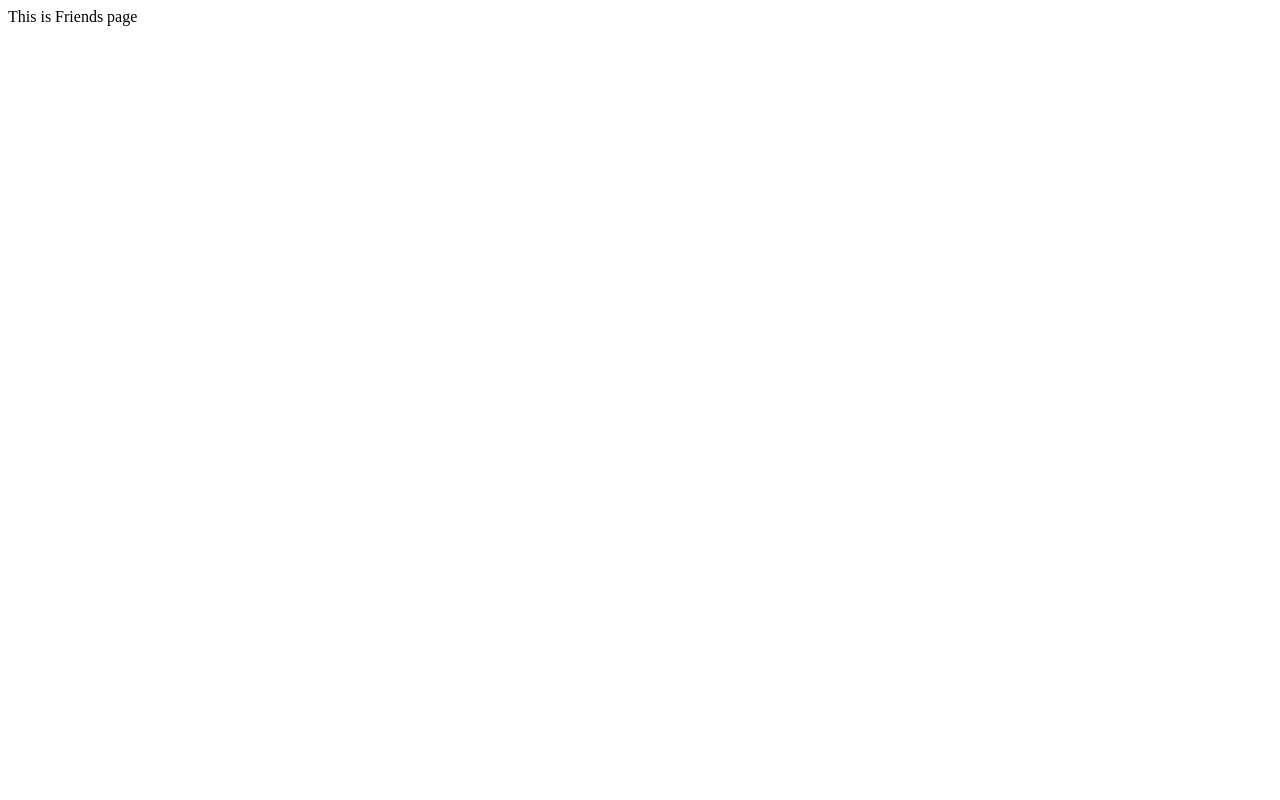
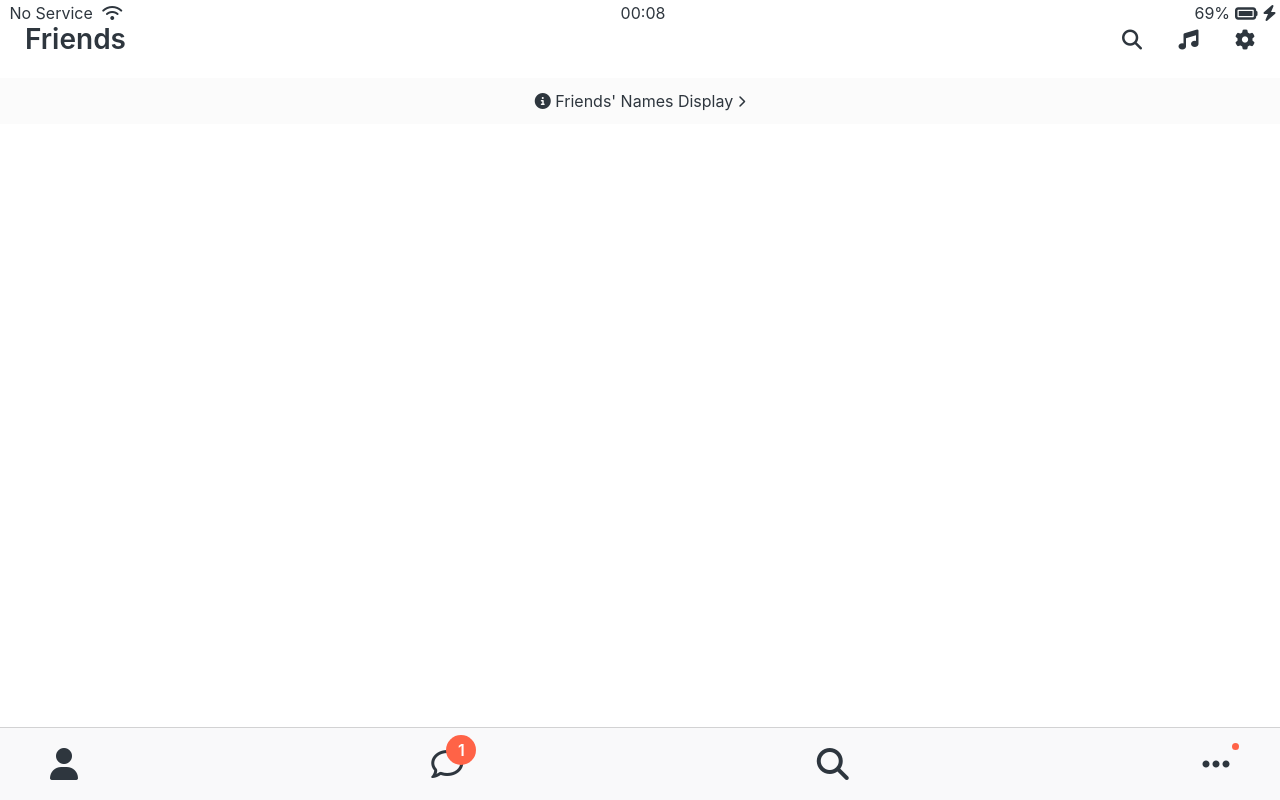
Before and after one commit to MinBaeBae/kokoaclone2022, a plain HTML site: page friends.html in a window 1280 px wide. Drawn offline with Linux system fonts and the light colour scheme.

Commit message:
friends navigation

```diff
--- /dev/null
+++ b/css/components/nav-bar.css
@@ -0,0 +1,46 @@
+.nav {
+  position: fixed;
+  bottom: 0;
+  width: 100%;
+  background-color: #f9f9fa;
+  padding: 20px 50px;
+  box-sizing: border-box;
+  border-top: 1px solid rgba(121, 121, 121, 0.3);
+}
+.nav__list {
+  display: flex;
+  justify-content: space-between;
+}
+
+.nav__link {
+  position: relative;
+  color: inherit;
+  color: #2e363e;
+}
+.nav__notification {
+  background-color: tomato;
+  width: 30px;
+  height: 30px;
+  border-radius: 15px;
+  display: flex;
+  justify-content: center;
+  align-items: center;
+  color: white;
+  font-weight: 600;
+  position: absolute;
+  left: 15px;
+  bottom: 15px;
+}
+
+.nav__update {
+  background-color: tomato;
+  width: 7px;
+  height: 7px;
+  border-radius: 15px;
+  display: flex;
+  justify-content: center;
+  align-items: center;
+  position: absolute;
+  left: 30px;
+  bottom: 30px;
+}
--- /dev/null
+++ b/css/components/screen-header.css
@@ -0,0 +1,15 @@
+.screen-header {
+  display: flex;
+  justify-content: space-between;
+  align-items: center;
+  padding: 25px;
+}
+
+.screen-header__title {
+  font-size: 28px;
+  font-weight: 600;
+}
+
+.screen-header__icons span {
+  margin-left: 32px;
+}
--- a/css/components/status-bar.css
+++ b/css/components/status-bar.css
@@ -1,4 +1,7 @@
 .status-bar {
+  position: fixed;
+  top: 0;
+  width: 100%;
   display: flex;
   justify-content: center;
   padding: 5px 3px;
--- a/css/reset.css
+++ b/css/reset.css
@@ -126,3 +126,8 @@ table {
 input:focus {
   outline: none;
 }
+
+a {
+  color: inherit;
+  text-decoration: none;
+}
--- /dev/null
+++ b/css/screens/friends.css
@@ -0,0 +1,11 @@
+#friends-display-link {
+  text-align: center;
+  display: block;
+  background-color: #fafafad2;
+  padding: 15px 0px;
+  font-size: 16px;
+}
+
+#friends-display-link i {
+  color: rgba (0, 0, 0, 0.3);
+}
--- a/css/styles.css
+++ b/css/styles.css
@@ -3,11 +3,15 @@
 
 /* Compnents */
 @import "components/status-bar.css";
+@import "components/nav-bar.css";
+@import "components/screen-header.css";
 
 /* Screens */
 @import "screens/login.css";
+@import "screens/friends.css";
 
 body {
+  color: #2e363e;
   font-family: -apple-system, BlinkMacSystemFont, "Segoe UI", Roboto, Oxygen,
     Ubuntu, Cantarell, "Open Sans", "Helvetica Neue", sans-serif;
 }
--- a/friends.html
+++ b/friends.html
@@ -1 +1,69 @@
-This is Friends page
+<!DOCTYPE html>
+<html lang="en">
+<head>
+    <link rel="stylesheet" href="css/styles.css"/>
+    <meta charset="UTF-8">
+    <meta http-equiv="X-UA-Compatible" content="IE=edge">
+    <meta name="viewport" content="width=device-width, initial-scale=1.0">
+    <title>Friends - Kakao Clone</title>
+</head>
+<body>
+    <div class="status-bar">
+        <div class="status-bar__column">
+            <span>No Service</span>
+            <i class="fas fa-wifi"></i>
+        </div>
+        <div class="status-bar__column">
+            <span>00:08</span>
+        </div>
+        <div class="status-bar__column">
+            <span>69%</span>
+            <i class="fas fa-battery-full fa-lg"></i>
+            <i class="fas fa-bolt"></i>
+        </div>
+    </div>
+
+
+    <header class="screen-header">
+        <h1 class= "screen-header__title">Friends</h1>
+        <div class="screen-header__icons">
+            <span><i class="fas fa-search fa-lg"></i></span>
+            <span><i class="fas fa-music fa-lg"></i></span>
+            <span><i class="fas fa-cog fa-lg"></i></span>
+        </div>
+    </header>
+
+    <a id="friends-display-link">
+        <i class="fas fa-info-circle"></i> Friends' Names Display
+        <i class= "fas fa-chevron-right fa-xs"></i>
+    </a>
+<nav class="nav">
+    <ul class="nav__list">
+        <li class="nav__btn>
+            <a class="nav__link" href="friends.html"><i class="fas fa-user fa-2x"></i></a>
+            </li>
+        <li class="nav__btn">
+            <a class="nav__link" href="#">
+                <span class="nav__notification">1</span>
+                <i class="far fa-comment fa-2x"></i></a>
+             </li>
+        <li class="nav__btn">
+            <a class="nav__link" href="#"><i class="fas fa-search fa-2x"></i></a>
+            </li>
+        <li class="nav__btn">
+            <a class="nav__link" href="#">
+                <span class="nav__update"></span>
+                <i class="fas fa-ellipsis-h fa-2x"></i></a>
+              </li>
+    </ul>
+</nav>
+
+
+
+
+
+    <script src="https://kit.fontawesome.com/6478f529f2.js"
+        crossorigin="anonymous">
+    </script>
+</body>
+</html>
```
